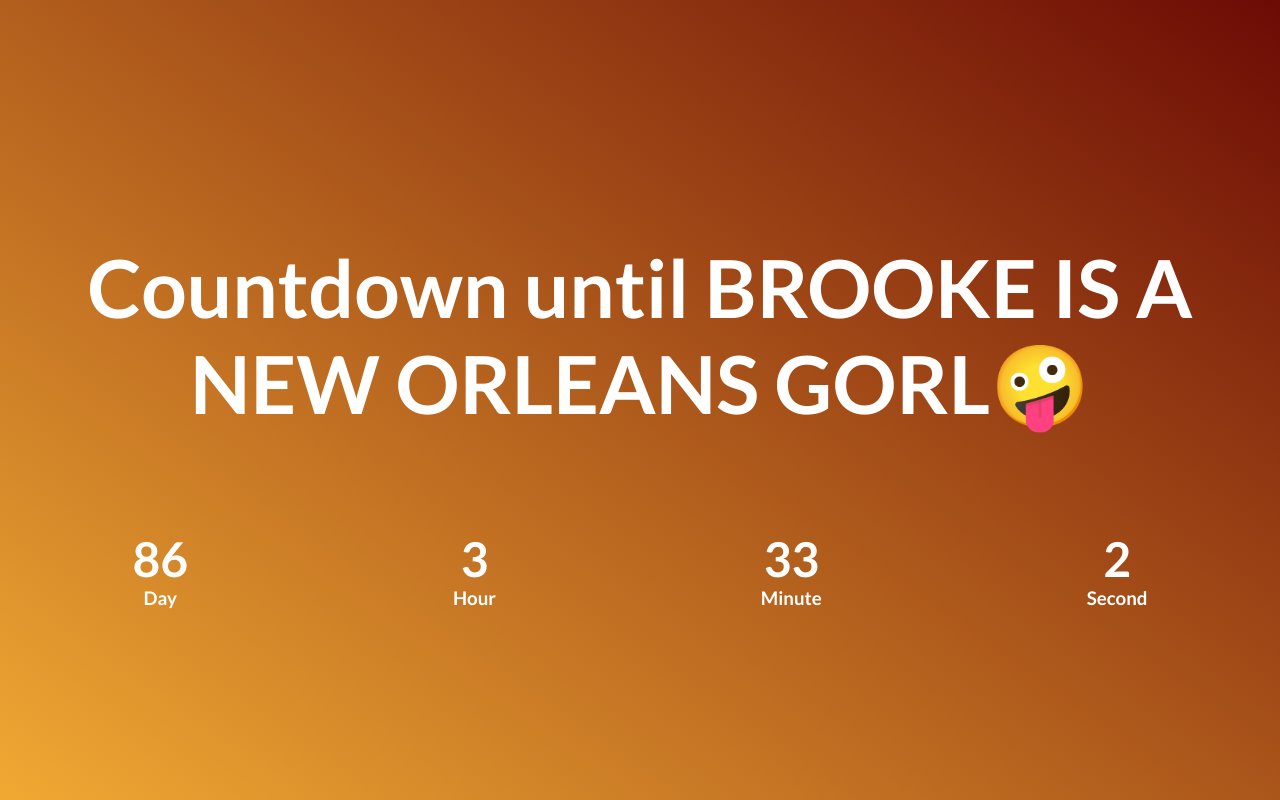
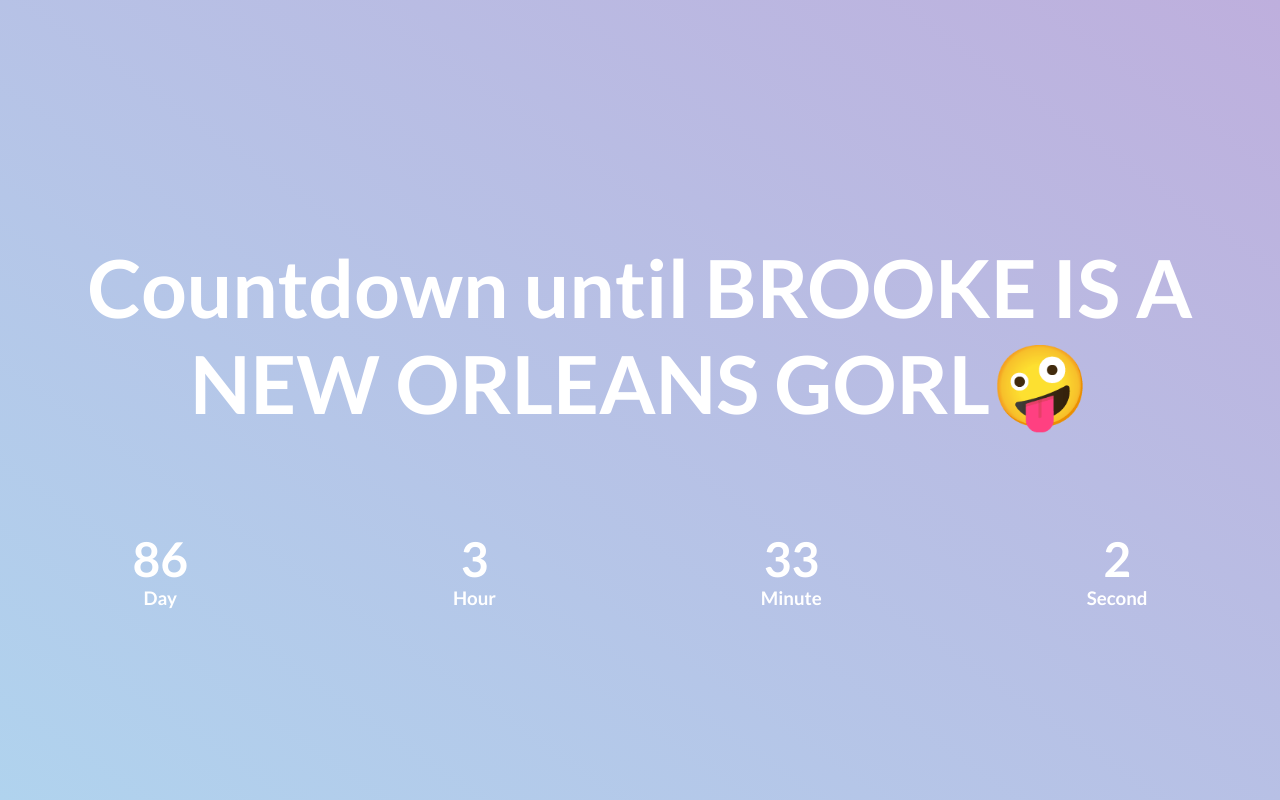
Before and after one commit to tteets09/countdown, a plain HTML site: page index.html in a window 1280 px wide. Drawn offline with Linux system fonts and the light colour scheme.

Commit message:
Update style.css

```diff
--- a/style.css
+++ b/style.css
@@ -6,7 +6,7 @@
 
 body {
     font-family: "Lato", sans-serif;
-    background: linear-gradient(35deg, rgba(241,169,51,1) 0%, rgba(108,11,5,1) 100%);
+    background: linear-gradient(35deg, rgba(176,211,238,1) 0%, rgba(190,175,221,1) 100%);
     color: white;
 }
 
```
